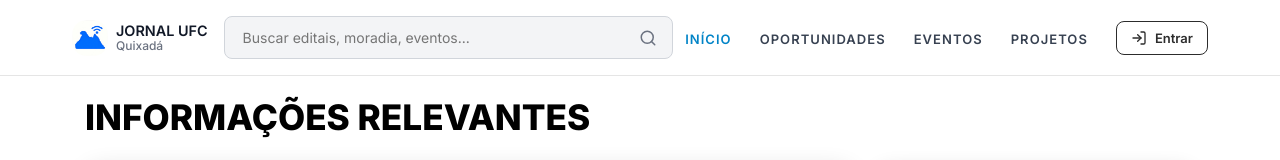
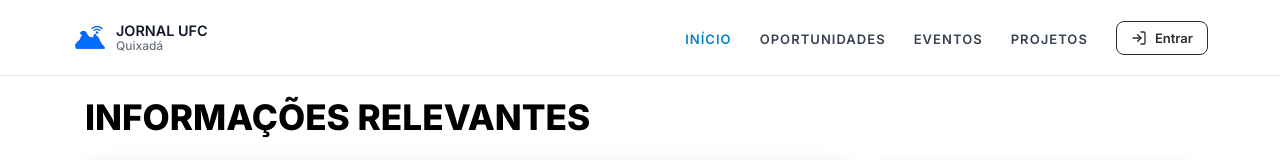
Before and after one commit to Naliat/TrabalhoGpJornal, a React (Vite) app in the folder frontend/: page / in a window 1280 px wide. Shown: the top 160 px of the page. Built offline with nearby package versions, Linux system fonts and the light colour scheme; no server answers; grey boxes are pictures that could not be loaded.

Commit message:
styles(frontend-header): Desabilita link ativado

```diff
--- a/frontend/src/components/Header/Header.module.css
+++ b/frontend/src/components/Header/Header.module.css
@@ -92,6 +92,8 @@
 
 .navLink.active {
   color: #0284C7;
+  pointer-events: none;
+  cursor: default;
 }
 
 .loginArea {
--- a/frontend/src/components/Header/Header.tsx
+++ b/frontend/src/components/Header/Header.tsx
@@ -22,14 +22,14 @@ function Header() {
         <div className={styles.left}>
           <Logotype size={LOGO_SIZE_TYPE.SM} />
 
-          <div className={styles.searchBox}>
+          {/* <div className={styles.searchBox}>
             <input
               type="text"
               placeholder="Buscar editais, moradia, eventos..."
               className={styles.searchInput}
             />
             <Search size={18} className={styles.searchIcon} />
-          </div>
+          </div> */}
         </div>
 
         <nav className={styles.right}>
```
